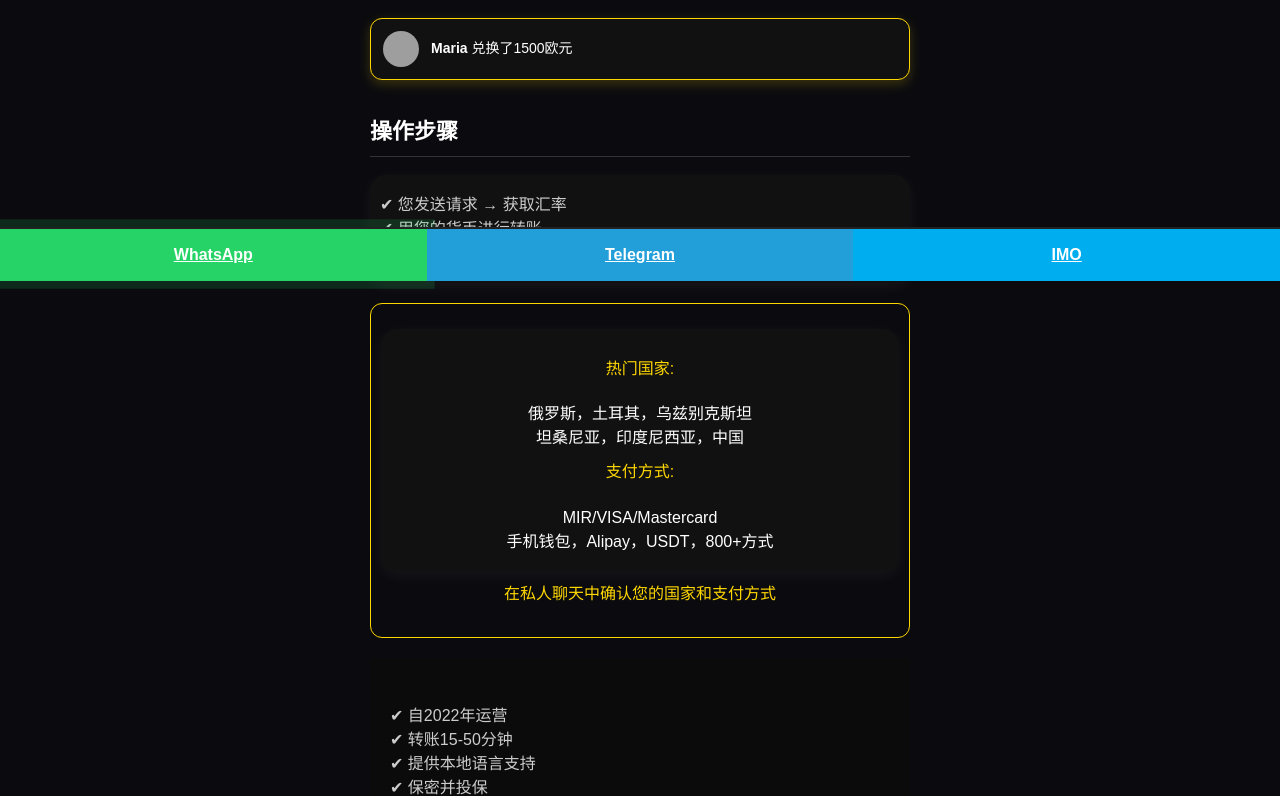
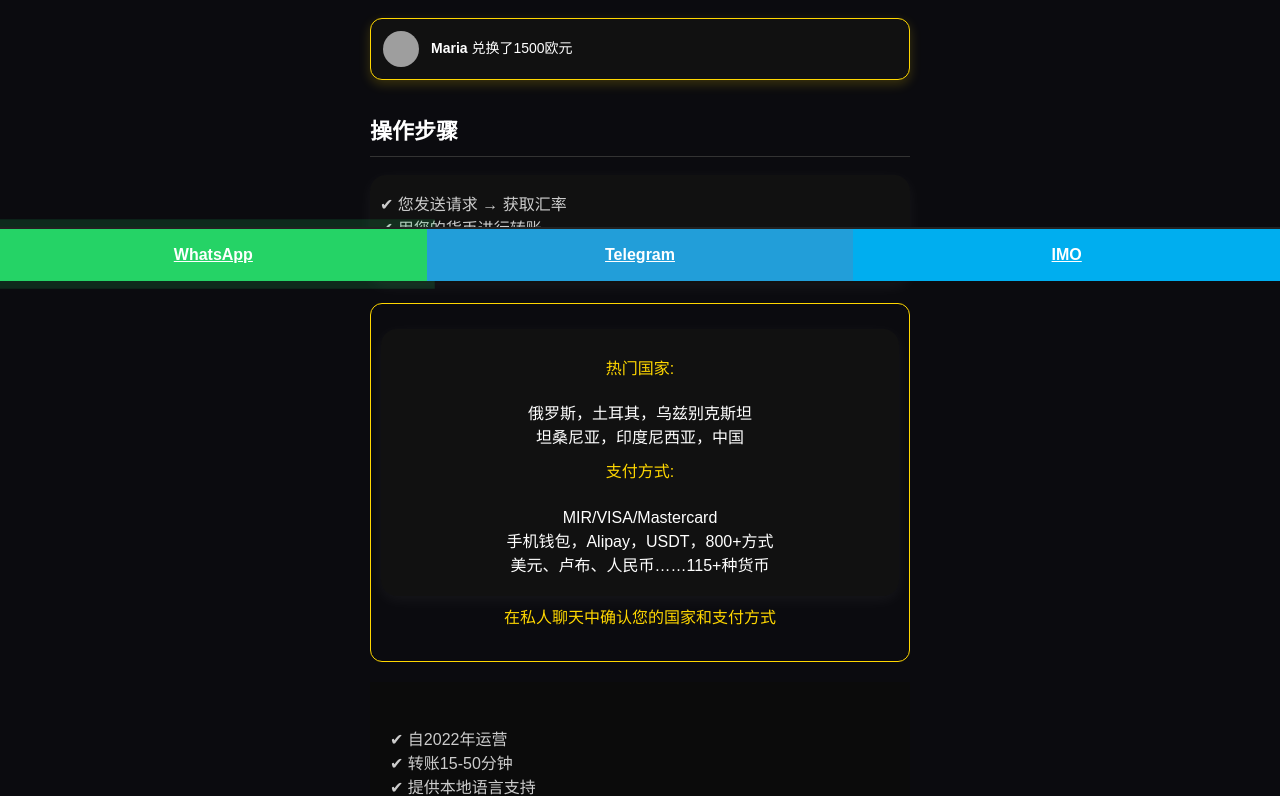
Before and after one commit to app2cash/html, a plain HTML site: page cn/index.html in a window 1280 px wide. Shown: the part 519-1315 px from the top of the page. Drawn offline with Linux system fonts and the light colour scheme; grey boxes are pictures that could not be loaded.

Commit message:
Update index.html

```diff
--- a/cn/index.html
+++ b/cn/index.html
@@ -218,6 +218,7 @@ h4{margin-top:10px;font-weight:500;color:#FFD700;}
     <h4>支付方式:</h4>
     MIR/VISA/Mastercard<br>
     手机钱包，Alipay，USDT，800+方式<br>
+    美元、卢布、人民币……115+种货币<br>
   </div>
   <h4>在私人聊天中确认您的国家和支付方式</h4>
 </div>
```
